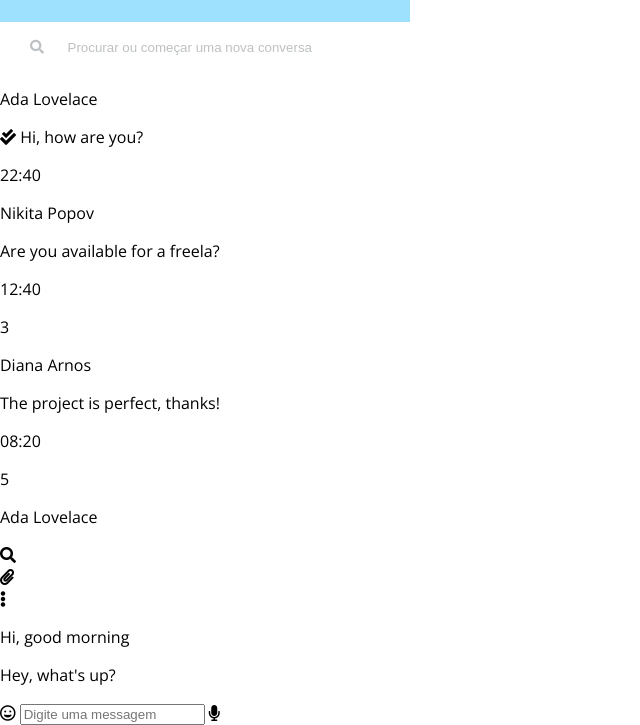
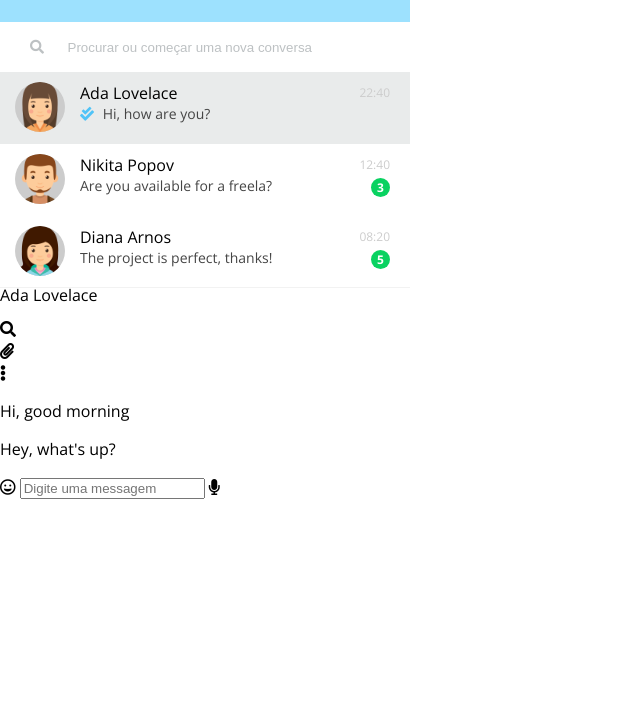
Before and after one commit to f-nely/whatsapp-web-clone, a plain HTML site: page index.html in a window 1280 px wide. Shown: the part 128-853 px from the top of the page, without its empty margins (0-640 px from the left). After the commit the page ends 800 px from the top, so only its background shows below. Drawn offline with nearby package versions, Linux system fonts and the light colour scheme.

Commit message:
Finalizando barra lateral

```diff
--- a/css/styles.css
+++ b/css/styles.css
@@ -122,3 +122,90 @@ ul {
 #search::placeholder {
     color: #BDC1C3;
 }
+
+/* contacts container */
+.contacts-container {
+    height: auto;
+    background-color: #FFF;
+}
+
+.contact-box {
+    cursor: pointer;
+    height: 72px;
+    background-color: #FFF;
+    border-top: #F2F2F2;
+    position: relative;
+    box-sizing: border-box;
+}
+
+.contact-box:last-child {
+    border-bottom: 1px solid #F2F2F2;
+}
+
+.contact-box:hover {
+    background-color: #F4F5F5;
+}
+
+.active-chat {
+    background-color: #E9EBEB;
+}
+
+.active-chat.contact-box:hover {
+    background-color: #E9EBEB;
+}
+
+.contact-box .user-photo {
+    width: 50px;
+}
+
+.user-info {
+    margin-left: 80px;
+    padding-top: 10px;
+    display: inline-block;
+}
+
+.user-info p, .message-info p {
+    margin: 0;
+}
+
+.user-name {
+    font-size: 16px;
+    color: #000;
+    margin-bottom: 12px;
+}
+
+.user-messagepreview {
+    font-size: 14px;
+    color: #454545;
+}
+
+.fa-check-double {
+    margin-right: 5px;
+    color: #4FC3F7;
+}
+
+.message-info {
+    position: absolute;
+    top: 12px;
+    right: 20px;
+    display: inline-block;
+}
+
+.message-info .message-time {
+    font-size: 12px;
+    margin-bottom: 5px;
+    color: #CCC;
+}
+
+.message-pending {
+    background-color: #09D261;
+    color: #FFF;
+    width: 19px;
+    height: 19px;
+    line-height: 19px;
+    font-size: 12px;
+    font-weight: bold;
+    border-radius: 50%;
+    text-align: center;
+    float: right;
+}
```
